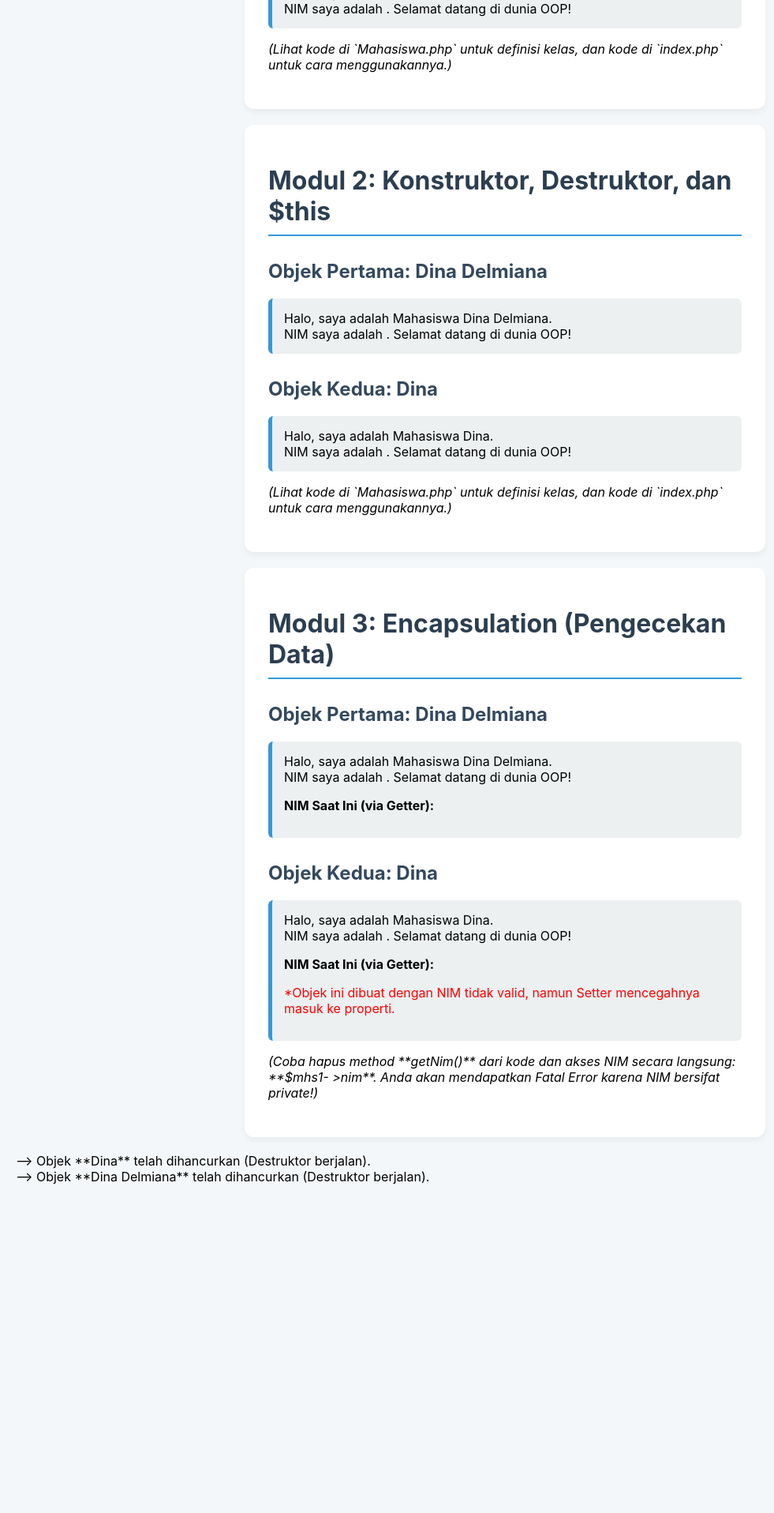
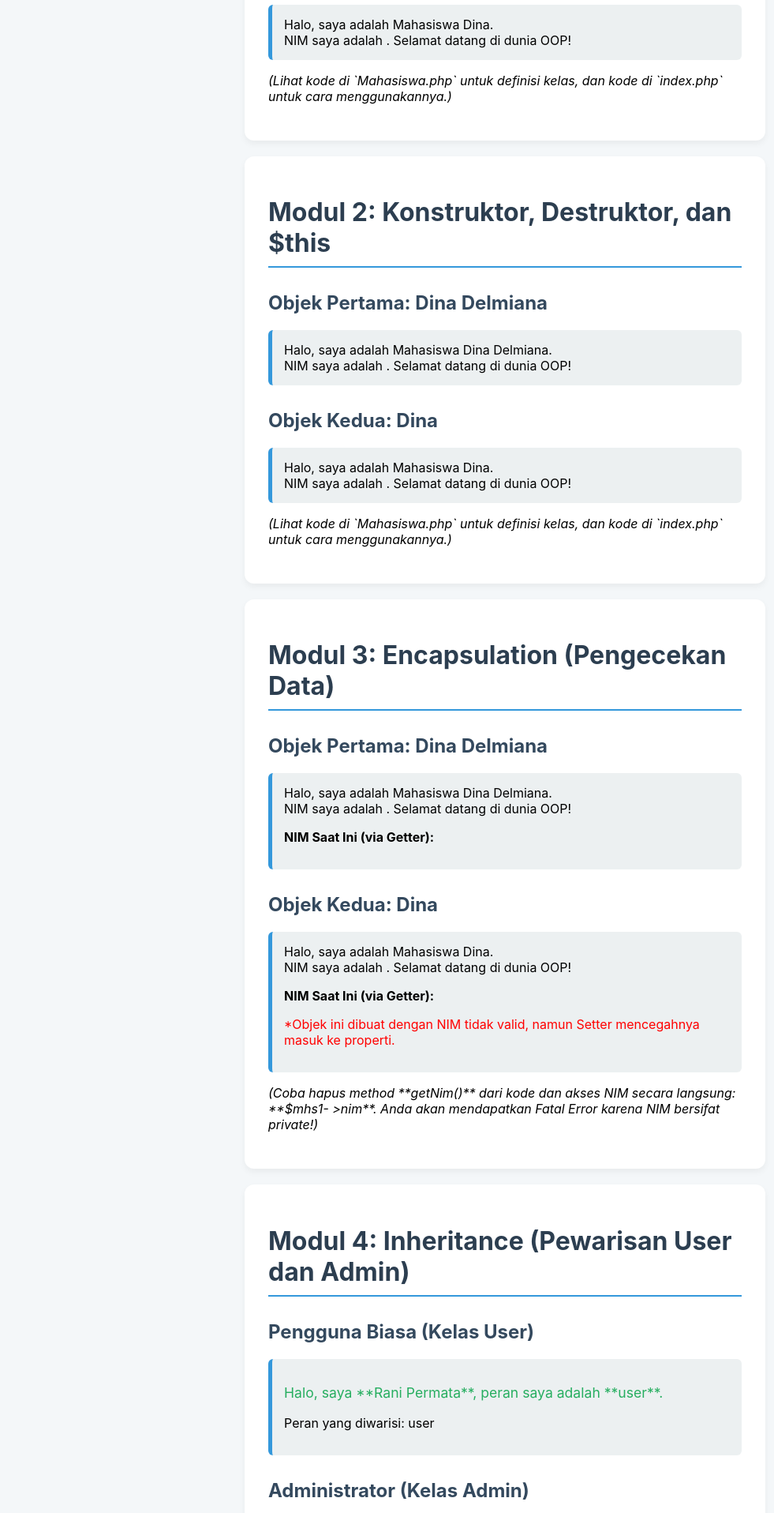
Before and after one commit to DinaDelmiana/Praktikum_Web2_Sem5, a PHP site: page / in a window 1280 px wide. Shown: the part 604-2520 px from the top of the page at 79% size, without its empty margins (0-981 px from the left). Before the commit the page ends 2104 px from the top, so only its background shows below. Run offline with PHP 8.4, Linux system fonts and the light colour scheme.

Commit message:
MODUL 4: INHERITANCE (PEWARISAN)

```diff
--- /dev/null
+++ b/admin.php
@@ -0,0 +1,44 @@
+ <?php
+ // Pastikan kelas induk User dimuat terlebih dahulu.
+ require_once 'User.php';
+
+ /**
+ * Kelas Anak (Child Class) Admin.
+ * Mewarisi semua properti dan metode dari kelas User.
+ */
+ class Admin extends User
+{
+ private $akses_level = 'full';
+
+ /**
+ * Konstruktor Admin.
+ * Tidak perlu parameter role karena sudah disetel di sini.
+ */
+ public function __construct($nama)
+ {
+ // 1. Memanggil konstruktor kelas induk (User)
+ parent::__construct($nama);
+
+ // 2. Mengubah properti kelas induk secara langsung karena visibilitasnya protected.
+ $this->role = 'admin';
+ }
+
+ /**
+ * Method Overriding: Menimpa metode salam() dari kelas User.
+ */
+ public function salam()
+ {
+ // Menggunakan parent::salam() untuk mendapatkan sapaan default dari Induk,
+ // lalu menambahkannya dengan pesan khusus Admin.
+ $pesan_induk = parent::salam();
+ return $pesan_induk . " Sebagai admin, saya memiliki **akses {$this->akses_level}**.";
+ }
+
+ /**
+ * Metode khusus Admin.
+ */
+ public function kelolaSistem()
+ {
+ return "Admin {$this->nama} sedang mengelola data sistem.";
+ }
+}
--- a/index.php
+++ b/index.php
@@ -1,6 +1,8 @@
 <?php
 // 1. Masukkan (include) file class Mahasiswa.
 require_once 'Mahasiswa.php';
+require_once 'User.php';
+require_once 'Admin.php';
 
 // 2. Instansiasi Objek (Menciptakan objek nyata dari blueprint Mahasiswa)
 $mhs1 = new Mahasiswa("Dina Delmiana", "2310010541");
@@ -17,6 +19,12 @@ $mhs2 = new Mahasiswa("Dina","12345678");
 // mencoba mengubah NIM (setter) - sukses
 echo "<h3 style='color:#2980b9;'>--- DEMO SETTER (mhs1) ---</h3>";
 $mhs1->setNim("1234567"); // 7 digit - Sukses
+
+ // 1. Instansiasi Objek User Biasa
+$user1 = new User("Rani Permata");
+
+ // 2. Instansiasi Objek Admin (Kelas Anak)
+$admin1 = new Admin("Gagah Perkasa");
 
 ?>
 <!DOCTYPE html>
@@ -58,8 +66,6 @@ h2 { color: #34495e; margin-top: 30px; }
          <em>(Lihat kode di `Mahasiswa.php` untuk definisi kelas, dan kode di `index.php` untuk
          cara menggunakannya.)</em>
         </p>
-
-
      </div>
 
 
@@ -84,7 +90,6 @@ h2 { color: #34495e; margin-top: 30px; }
          <em>(Lihat kode di `Mahasiswa.php` untuk definisi kelas, dan kode di `index.php` untuk
          cara menggunakannya.)</em>
         </p>
-
      </div>
 
 
@@ -114,8 +119,34 @@ h2 { color: #34495e; margin-top: 30px; }
            <em>(Coba hapus method **getNim()** dari kode dan akses NIM secara langsung: **$mhs1-
            >nim**. Anda akan mendapatkan Fatal Error karena NIM bersifat private!)</em>
         </p>
+     </div>
 
-     </div>
+     <!-- modul 4 -->
+      <div class="container">
+        <h1>Modul 4: Inheritance (Pewarisan User dan Admin)</h1>
+
+       <h2>Pengguna Biasa (Kelas User)</h2>
+         <div class="output">
+            <p style="color: #27ae60; font-size: 1.1em;"><?php echo $user1->salam(); ?></p>
+            <p>Peran yang diwarisi: <span class="role-user"><?php echo $user1->getRole();
+             ?></span></p>
+         </div>
+
+       <h2>Administrator (Kelas Admin)</h2>
+         <div class="output">
+           <!-- Out put dari metode yang telah di-override -->
+           <p style="color: #e74c3c; font-size: 1.1em;"><?php echo $admin1->salam(); ?></p>
+           <!-- Memanggil metode yang hanya dimiliki oleh Admin -->
+          <p><?php echo $admin1->kelolaSistem(); ?></p>
+          <p>Peran yang diwarisi: <span class="role-admin"><?php echo $admin1->getRole();
+          ?></span></p>
+         </div>
+
+          <p>
+          <em>(Perhatikan bahwa objek Admin memiliki metode **salam()** yang berbeda dan dapat
+           menggunakan metode dasar **getRole()** dari kelas User.)</em>
+         </p>
+      </div>
 
 
 
--- /dev/null
+++ b/user.php
@@ -0,0 +1,43 @@
+<?php
+
+/**
+* Kelas Induk (Parent Class) untuk semua pengguna.
+* Mewakili pengguna dasar dengan properti nama dan peran.
+*/
+class User
+{
+  protected $nama; // Menggunakan protected agar bisa diakses oleh kelas anak
+  protected $role = 'user';
+ /**
+ * Konstruktor User.
+ */
+  public function __construct($nama)
+  {
+    $this->nama = $nama;
+    echo "--> Objek User **{$this->nama}** berhasil dibuat.<br>";
+  }
+
+  /**
+  * Metode dasar sapaan.
+  */
+  public function salam()
+  {
+    return "Halo, saya **{$this->nama}**, peran saya adalah **{$this->role}**.";
+  }
+
+  /**
+  * Metode yang bisa diakses oleh kelas anak.
+  */
+  public function getRole()
+  {
+    return $this->role;
+  }
+
+  /**
+  * Destruktor (untuk modul sebelumnya, dipertahankan sebagai contoh)
+  */
+  public function __destruct()
+  {
+    echo "--> Objek User **{$this->nama}** telah dihancurkan.<br>";
+  }
+}
```
